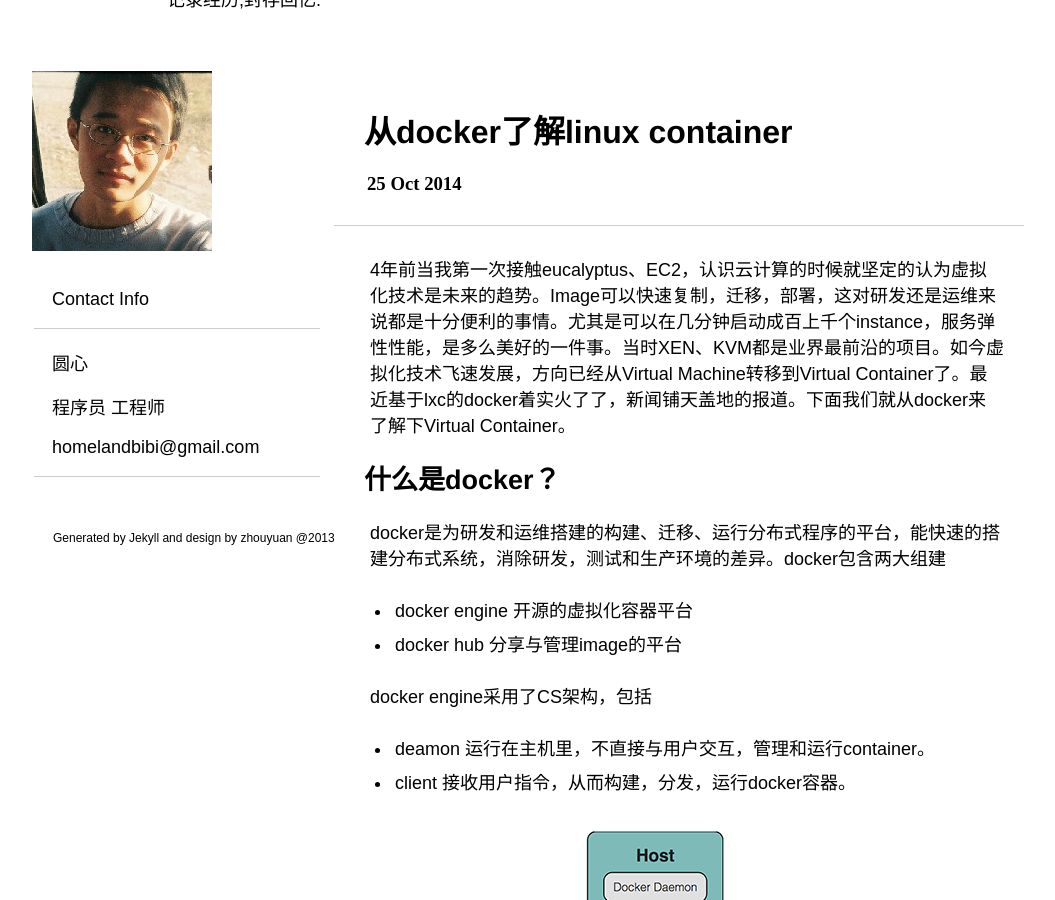
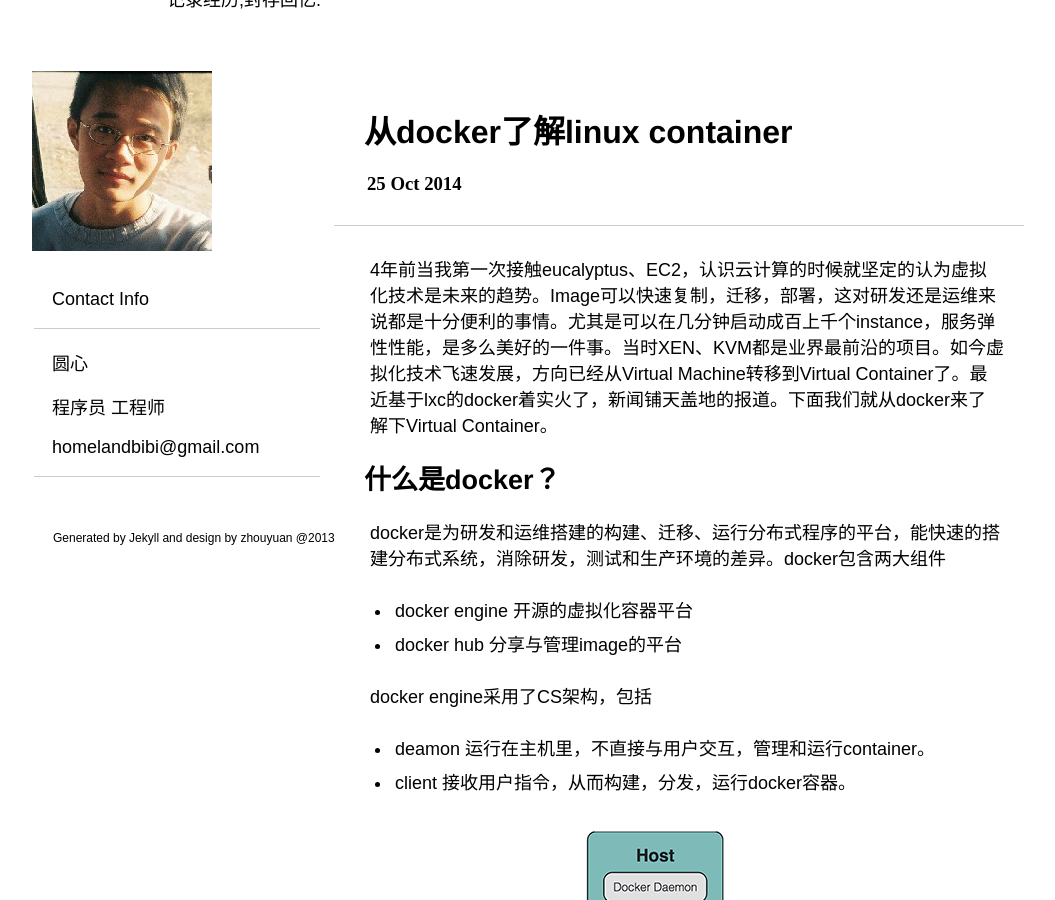
Before and after one commit to rangechow/rangechow.github.com, a Jekyll site: the page built from _posts/2014-10-25-从docker了解linux container.md, in a window 1280 px wide and 900 px high, scrolled down 340 px. Shown: the whole window, without its empty margins (135-1190 px from the left). Built offline with Jekyll 4.4.1, drawn with Linux system fonts in a browser that asks for light colours.

Commit message:
add 5.png

```diff
--- a/_posts/2014-10-25-从docker了解linux container.md
+++ b/_posts/2014-10-25-从docker了解linux container.md
@@ -3,14 +3,14 @@
 title: '从docker了解linux container'
 ---
 
-4年前当我第一次接触eucalyptus、EC2，认识云计算的时候就坚定的认为虚拟化技术是未来的趋势。Image可以快速复制，迁移，部署，这对研发还是运维来说都是十分便利的事情。尤其是可以在几分钟启动成百上千个instance，服务弹性性能，是多么美好的一件事。当时XEN、KVM都是业界最前沿的项目。如今虚拟化技术飞速发展，方向已经从Virtual Machine转移到Virtual Container了。最近基于lxc的docker着实火了了，新闻铺天盖地的报道。下面我们就从docker来了解下Virtual Container。
+4年前当我第一次接触eucalyptus、EC2，认识云计算的时候就坚定的认为虚拟化技术是未来的趋势。Image可以快速复制，迁移，部署，这对研发还是运维来说都是十分便利的事情。尤其是可以在几分钟启动成百上千个instance，服务弹性性能，是多么美好的一件事。当时XEN、KVM都是业界最前沿的项目。如今虚拟化技术飞速发展，方向已经从Virtual Machine转移到Virtual Container了。最近基于lxc的docker着实火了，新闻铺天盖地的报道。下面我们就从docker来了解下Virtual Container。
 
 
 
 ## 什么是docker？
 
 
-docker是为研发和运维搭建的构建、迁移、运行分布式程序的平台，能快速的搭建分布式系统，消除研发，测试和生产环境的差异。docker包含两大组建
+docker是为研发和运维搭建的构建、迁移、运行分布式程序的平台，能快速的搭建分布式系统，消除研发，测试和生产环境的差异。docker包含两大组件
 
 * docker engine 开源的虚拟化容器平台
 * docker hub 分享与管理image的平台
```
